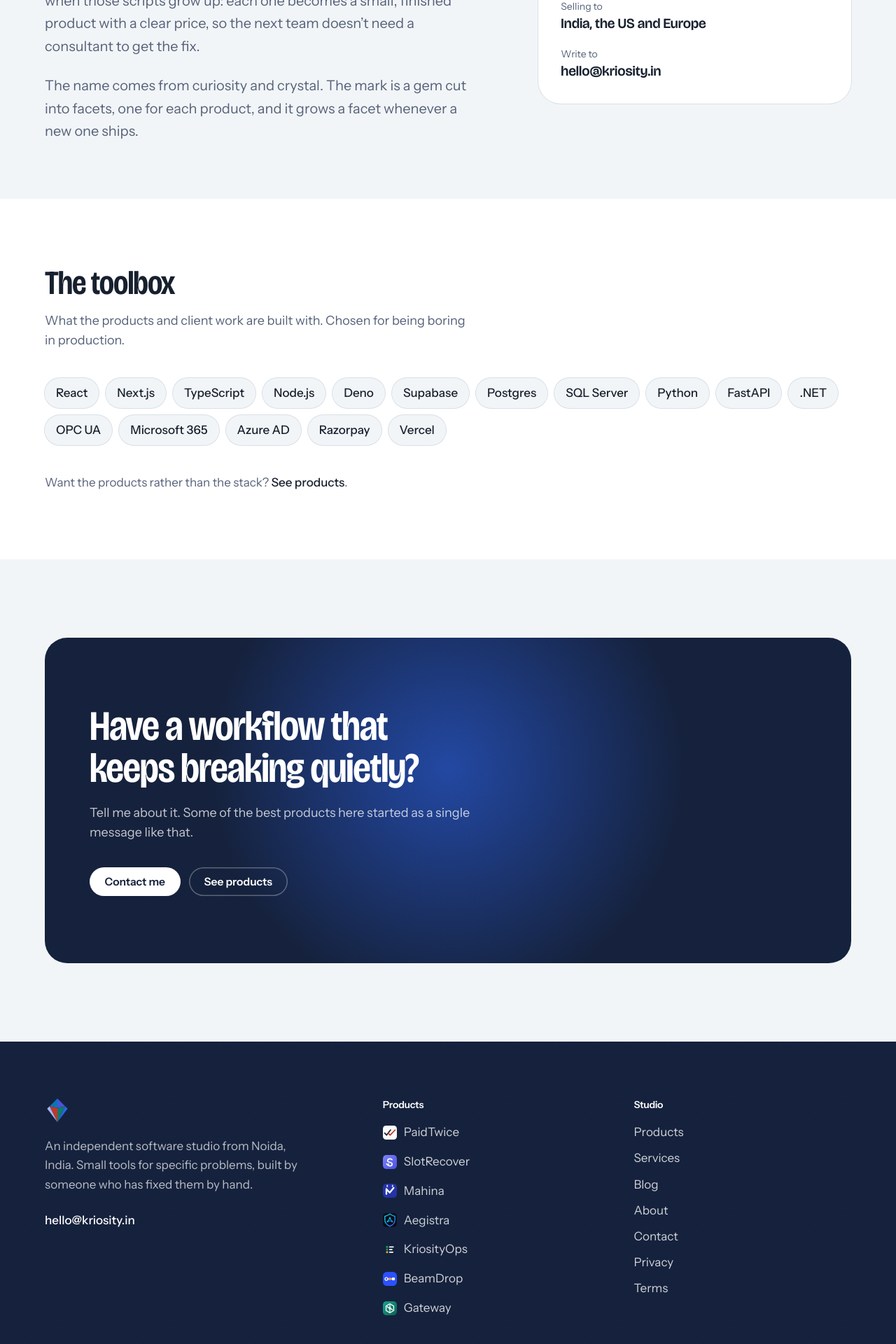
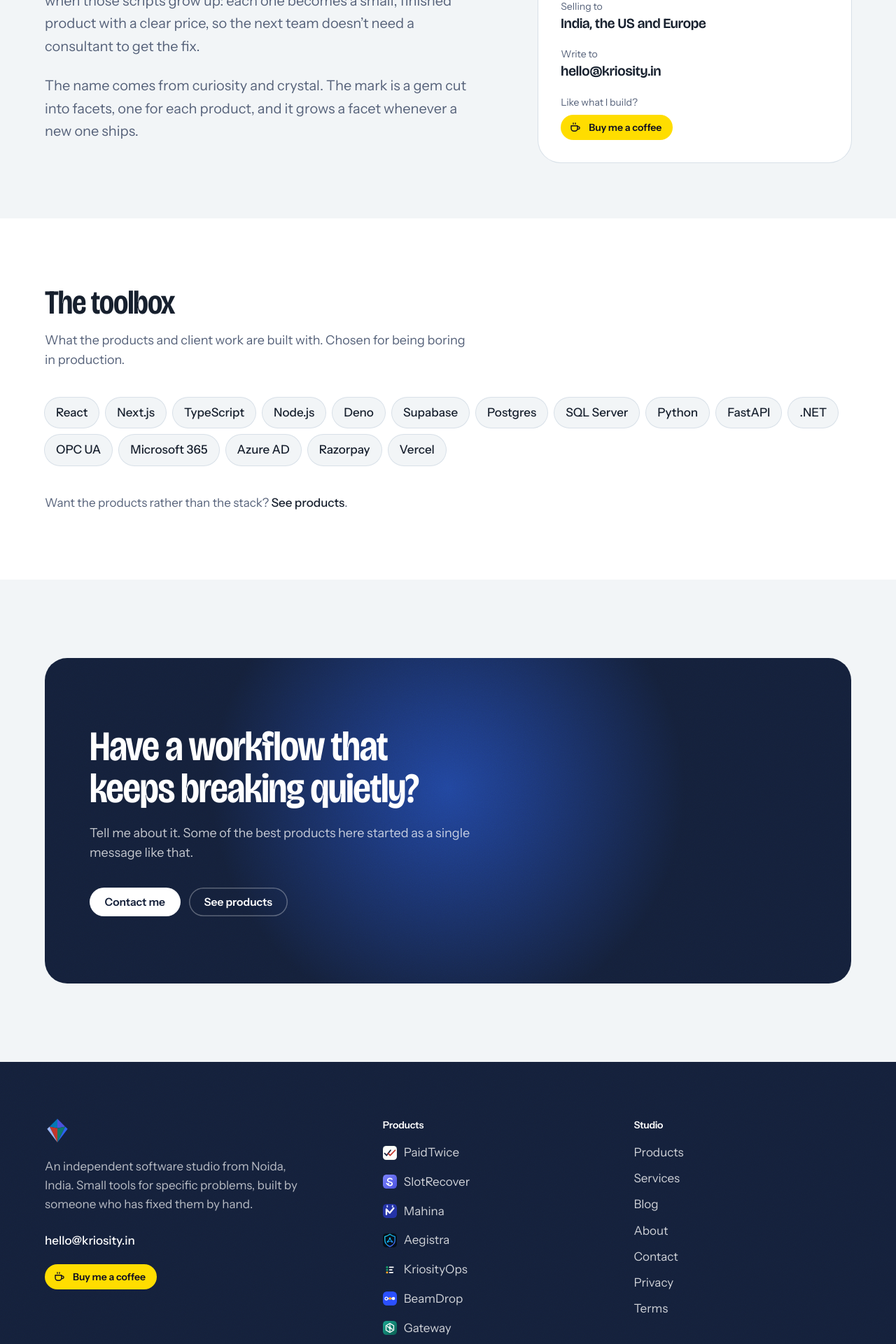
Before and after one commit to dhalishiva/kriosity, a Next.js app: page /about in a window 1280 px wide. Shown: the part 800-2720 px from the top of the page at 70% size. Built offline with nearby package versions, Linux system fonts and the light colour scheme.

Commit message:
Add Buy Me a Coffee link to the footer and About page
Co-Authored-By: Claude Opus 5.5 <noreply@anthropic.com>
Claude-Session: https://claude.ai/code/session_01DEos2F4dVyvyWAJzibE3xu

```diff
--- a/app/about/page.tsx
+++ b/app/about/page.tsx
@@ -4,6 +4,7 @@ import PageHeader from "@/components/PageHeader";
 import Reveal from "@/components/Reveal";
 import CtaBand from "@/components/CtaBand";
 import { Mark } from "@/components/Logo";
+import { CoffeeIcon } from "@/components/Footer";
 import { products } from "@/lib/products";
 import { site } from "@/lib/site";
 
@@ -79,6 +80,22 @@ export default function AboutPage() {
                   <a href={`mailto:${site.email}`} className="link-u font-display text-xl font-semibold">{site.email}</a>
                 </dd>
               </div>
+              {site.buyMeACoffee && (
+                <div>
+                  <dt className="text-sm text-slate">Like what I build?</dt>
+                  <dd className="mt-2">
+                    <a
+                      href={site.buyMeACoffee}
+                      target="_blank"
+                      rel="noopener noreferrer"
+                      className="group inline-flex items-center gap-2.5 rounded-full bg-[#FFDD00] py-2 pl-3 pr-4 text-sm font-semibold text-[#0D0C22] transition-transform duration-200 hover:-translate-y-0.5"
+                    >
+                      <CoffeeIcon />
+                      Buy me a coffee
+                    </a>
+                  </dd>
+                </div>
+              )}
             </dl>
           </div>
         </Reveal>
--- a/components/Footer.tsx
+++ b/components/Footer.tsx
@@ -4,6 +4,16 @@ import { Mark } from "./Logo";
 import ProductGlyph from "./ProductGlyph";
 import { products } from "@/lib/products";
 import { nav, site } from "@/lib/site";
+
+export function CoffeeIcon({ size = 18 }: { size?: number }) {
+  return (
+    <svg width={size} height={size} viewBox="0 0 24 24" aria-hidden="true" className="transition-transform duration-300 group-hover:-rotate-12">
+      <path d="M4 9h12v5a5 5 0 0 1-5 5H9a5 5 0 0 1-5-5V9Z" fill="none" stroke="currentColor" strokeWidth="1.9" strokeLinejoin="round" />
+      <path d="M16 10.5h1.5a2.5 2.5 0 0 1 0 5H16" fill="none" stroke="currentColor" strokeWidth="1.9" strokeLinecap="round" />
+      <path d="M8 3.5c-.6.8.6 1.4 0 2.3M12 3.5c-.6.8.6 1.4 0 2.3" fill="none" stroke="currentColor" strokeWidth="1.7" strokeLinecap="round" />
+    </svg>
+  );
+}
 
 export default function Footer() {
   return (
@@ -19,6 +29,17 @@ export default function Footer() {
           <a href={`mailto:${site.email}`} className="link-u mt-6 inline-block font-medium text-white">
             {site.email}
           </a>
+          {site.buyMeACoffee && (
+            <a
+              href={site.buyMeACoffee}
+              target="_blank"
+              rel="noopener noreferrer"
+              className="group mt-5 flex w-fit items-center gap-2.5 rounded-full bg-[#FFDD00] py-2 pl-3 pr-4 text-sm font-semibold text-[#0D0C22] transition-transform duration-200 hover:-translate-y-0.5"
+            >
+              <CoffeeIcon />
+              Buy me a coffee
+            </a>
+          )}
         </div>
 
         <div>
--- a/lib/site.ts
+++ b/lib/site.ts
@@ -20,6 +20,8 @@ export const site = {
     "Payments for Kriosity products are collected in the name of Shiva Dhali, the founder and proprietor of Kriosity.",
   location: "Noida, India",
   github: "https://github.com/dhalishiva",
+  // Tip jar. Leave empty to hide the coffee links.
+  buyMeACoffee: "https://buymeacoffee.com/shivadhali",
   keywords: [
     "Kriosity",
     "B2B SaaS tools",
```
